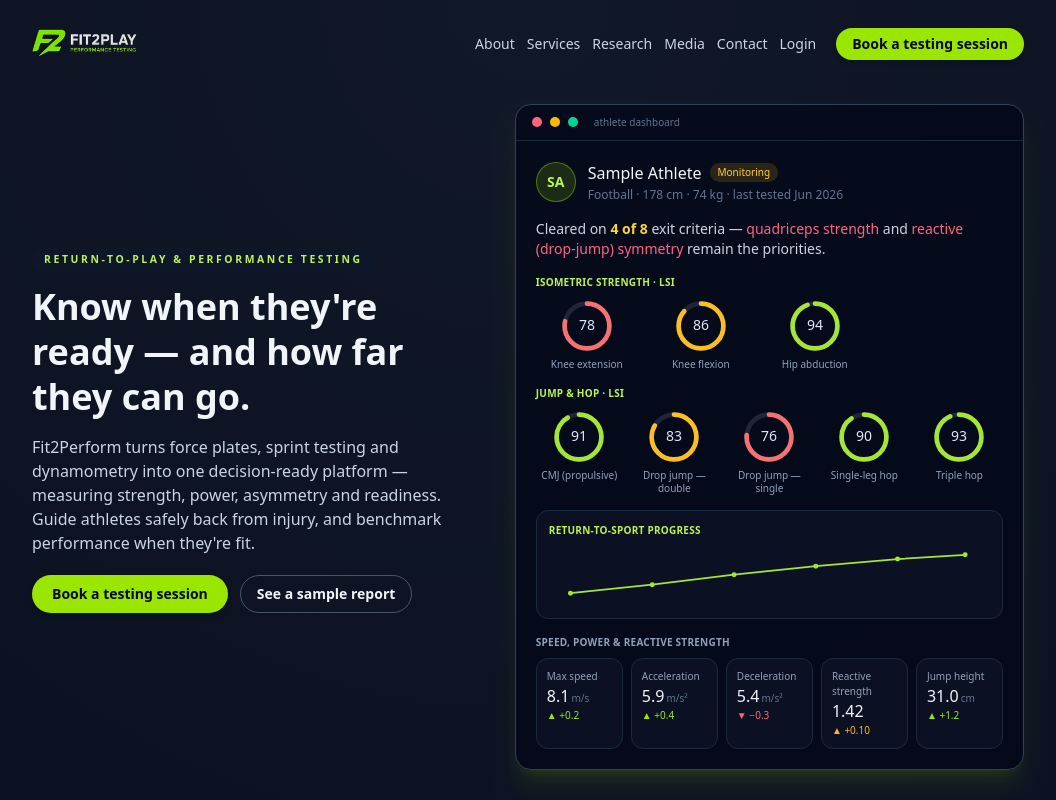
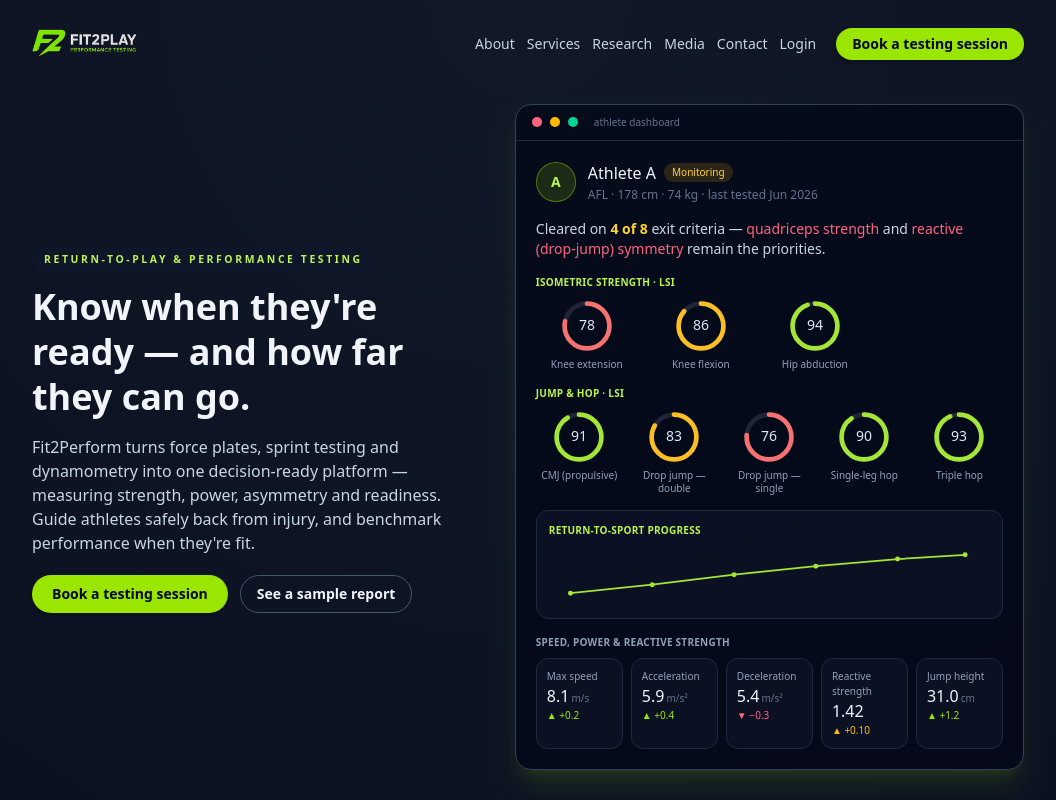
Before and after one commit to brettcolinfletcher-cmyk/fit2play, a Next.js app: page / in a window 1280 px wide. Shown: the top 800 px of the page, without its empty margins (112-1168 px from the left). Built offline with nearby package versions, Linux system fonts and the light colour scheme.

Commit message:
feat: two distinct homepage cases — hero Athlete A (AFL), proof Athlete B (Netball)

```diff
--- a/components/DashboardShowcase.tsx
+++ b/components/DashboardShowcase.tsx
@@ -114,17 +114,17 @@
       <div className="p-4 sm:p-5">
         <div className="flex flex-wrap items-center gap-3">
           <div className="flex h-10 w-10 shrink-0 items-center justify-center rounded-full border border-lime-400/40 bg-lime-400/15 text-sm font-semibold text-lime-300">
-            SA
+            A
           </div>
           <div className="min-w-0 flex-1">
             <div className="flex flex-wrap items-center gap-2">
-              <span className="text-base font-medium text-slate-100">Sample Athlete</span>
+              <span className="text-base font-medium text-slate-100">Athlete A</span>
               <span className="rounded-full bg-amber-400/15 px-2 py-0.5 text-[10px] text-amber-300">
                 Monitoring
               </span>
             </div>
             <p className="mt-0.5 text-xs text-slate-500">
-              Football · 178 cm · 74 kg · last tested Jun 2026
+              AFL · 178 cm · 74 kg · last tested Jun 2026
             </p>
           </div>
         </div>
--- a/components/ProductProofVisuals.tsx
+++ b/components/ProductProofVisuals.tsx
@@ -31,8 +31,8 @@
         <span className="text-[0.6rem] text-slate-500">12 Jun 2026</span>
       </div>
       <div className="mb-3">
-        <p className="text-sm font-semibold text-slate-100">Athlete A · AFL</p>
-        <p className="text-xs text-slate-500">Left ACL · 28 weeks post-op</p>
+        <p className="text-sm font-semibold text-slate-100">Athlete B · Netball</p>
+        <p className="text-xs text-slate-500">Right ACL · 36 weeks post-op</p>
       </div>
       <div className="mb-4 flex items-center justify-between rounded-xl border border-lime-400/30 bg-lime-400/5 px-3 py-2">
         <span className="text-xs font-medium text-slate-200">Readiness</span>
```
